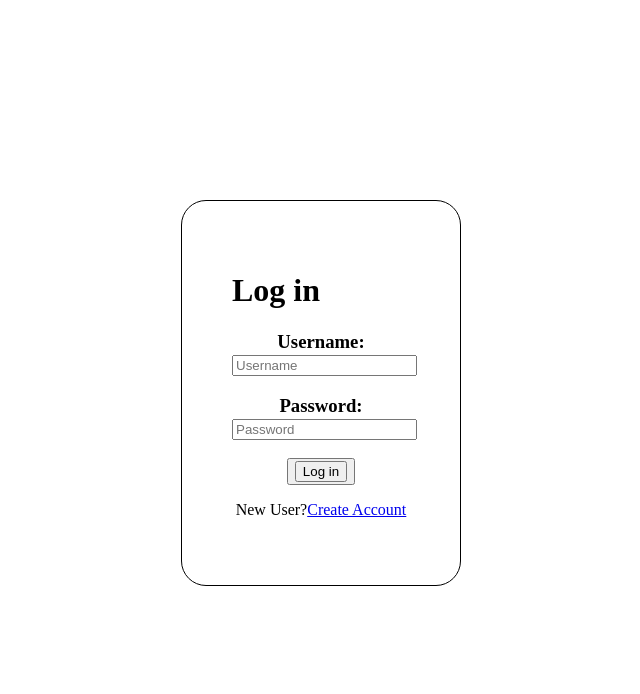
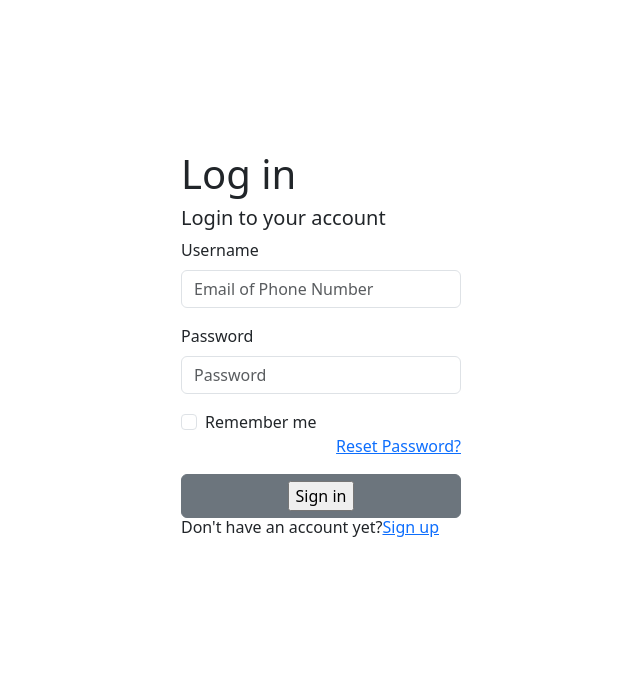
Before and after one commit to MrymAlsayed23/senior, a PHP site: page /Login.php in a window 1280 px wide. Shown: the top 694 px of the page, without its empty margins (319-959 px from the left). Run offline with PHP 8.4, Linux system fonts and the light colour scheme.

Commit message:
Update Login.php
update the login page depend on the new design 28 feb

```diff
--- a/Login.php
+++ b/Login.php
@@ -9,44 +9,58 @@ session_start();
         <meta charset="utf-8">
         <meta name="viewport" content="width=device-width, initial-scale=1.0">
         <meta http-equiv="X-UA-Compatible" content="ie=edge">
+        <link href="https://cdn.jsdelivr.net/npm/bootstrap@5.3.3/dist/css/bootstrap.min.css" rel="stylesheet" integrity="sha384-QWTKZyjpPEjISv5WaRU9OFeRpok6YctnYmDr5pNlyT2bRjXh0JMhjY6hW+ALEwIH" crossorigin="anonymous">
         <title>Login Page</title>
     </head>
     <style>
-    body {
-        margin-left: 300px;
-        margin-right: 300px;
+        body{
+            padding: 50px;
+            margin-left: 350px;
+            margin-right: 350px;
         }
-
-    .container {
-        text-align: center;
-        margin: 200px;
-        border: solid 1px black;
-        border-radius: 25px;
-        padding: 50px;
+        .container{
+            justify-content: center;
+            padding: 100px;
         }
-
-    h1 {
-        text-align: left;
+        p{
+            text-align:right;
         }
     </style>
-
     <body>
 
         <div class="container">
 
+            <h1>Log in</h1>
+            <h5>Login to your account</h5>
+
             <form method="POST" name="Form" onsubmit="">
 
-            <h1>Log in</h1>
+                <div class="mb-3">
+                    <label for="username" class="form-label">Username</label>
+                    <input type="text" name='username' class="form-control" placeholder="Email of Phone Number" />
+                </div>
+
+                <div class="mb-3">
+                    <label for="password" class="form-label">Password</label>
+                    <input type='password' name='password' class="form-control" placeholder="Password" />
+                </div>
+
+                <div class="mb-3 form-check">
+                    <input type="checkbox" class="form-check-input">
+                    <label for="remember" class="form-check-label">Remember me</label>
+                    <p href="#"><a href="">Reset Password?</a> </p>
+                </div>
 
 
-            <h3> Username: <input type="text" name='username' placeholder="Username" /> </h3>
-            <h3>Password:<input type='password' name='password' placeholder="Password" /></h3>
-
-            <button>
-                <input type="submit" name="log" value="Log in">
+                <div class="d-grid gap-2">
+                    <button class="btn btn-secondary">
+                        <input type="submit" name="log" value="Sign in">
                     </button>
 
-            <p>New User?<a href="register.php">Create Account</a> </p>
+                </div>
+
+
+                <h6>Don't have an account yet?<a href="register.php">Sign up</a> </h6>
 
                 <?php
                 extract($_POST);
@@ -84,6 +98,7 @@ session_start();
                 ?>
             </form>
         </div>
+        <script src="https://cdn.jsdelivr.net/npm/@popperjs/core@2.11.8/dist/umd/popper.min.js" integrity="sha384-I7E8VVD/ismYTF4hNIPjVp/Zjvgyol6VFvRkX/vR+Vc4jQkC+hVqc2pM8ODewa9r" crossorigin="anonymous"></script>
+        <script src="https://cdn.jsdelivr.net/npm/bootstrap@5.3.3/dist/js/bootstrap.min.js" integrity="sha384-0pUGZvbkm6XF6gxjEnlmuGrJXVbNuzT9qBBavbLwCsOGabYfZo0T0to5eqruptLy" crossorigin="anonymous"></script>
     </body>
-
 </html>
```
Lines whose indentation alone changed are shown as unchanged.
